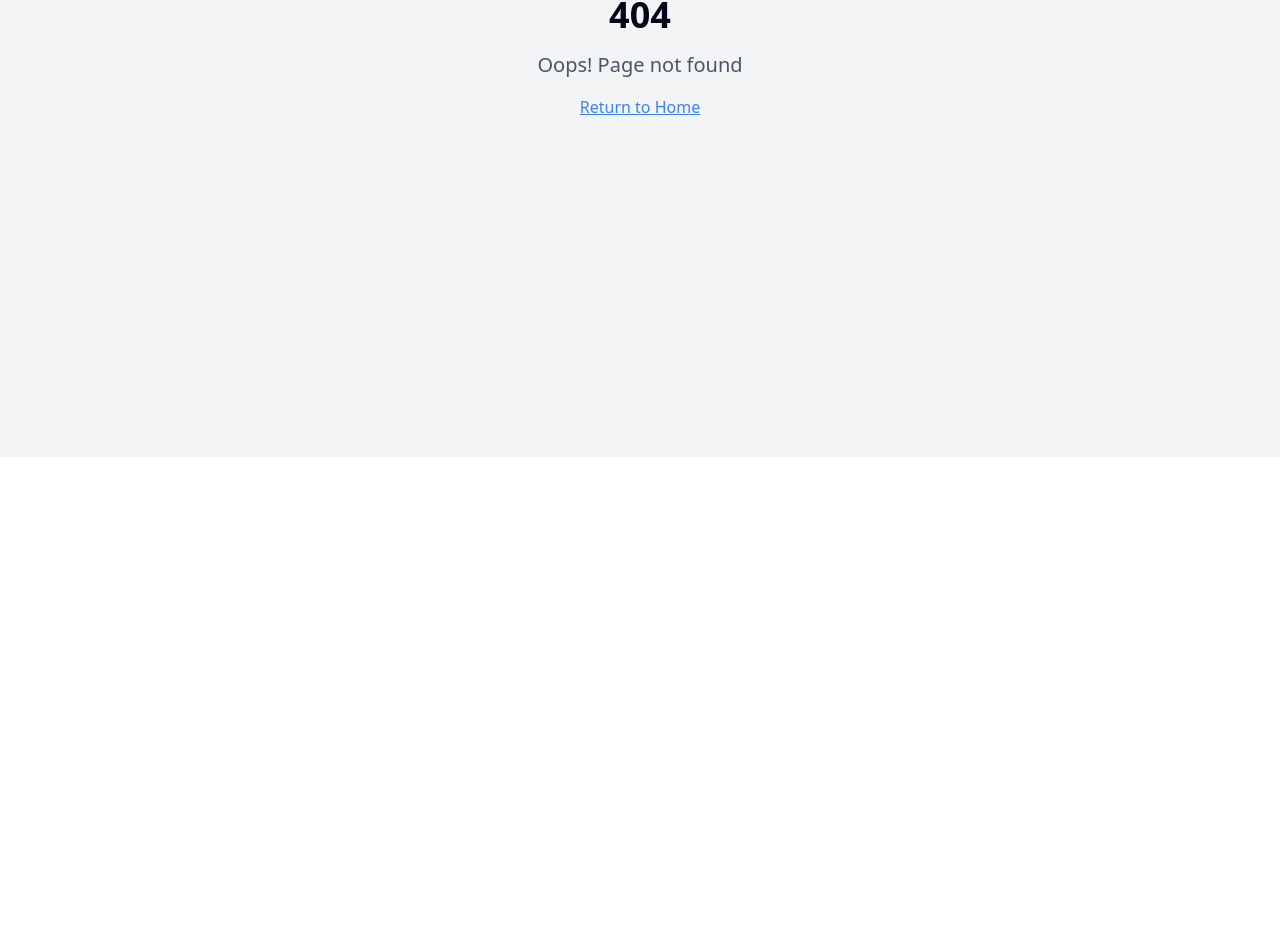
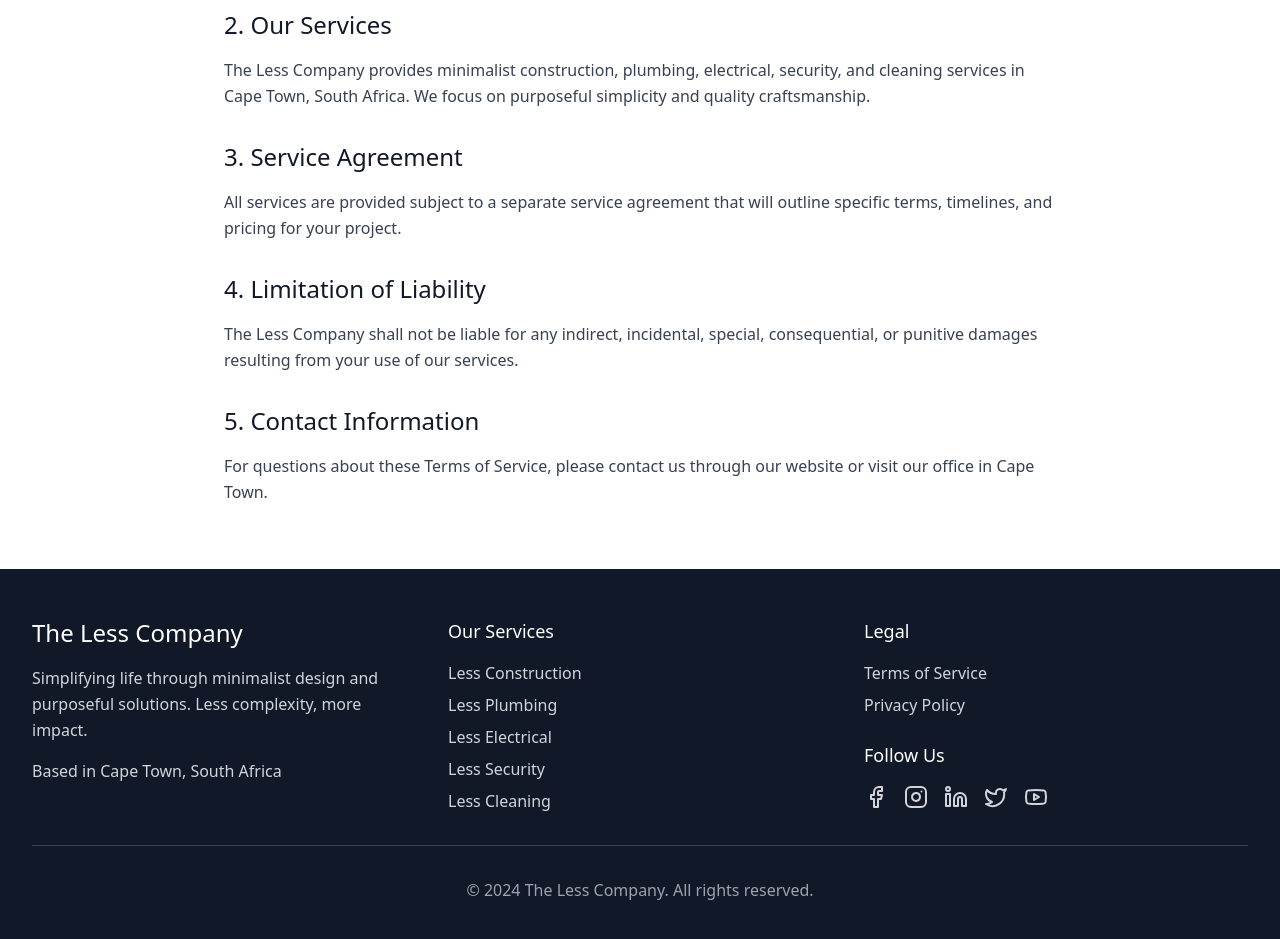
Before and after one commit to soft-glitch-solutions/less-is-more-pages, a React (Vite) app: page /terms in a window 1280 px wide. Before the commit this address had no page. Shown: the part 343-1282 px from the top of the page. Before the commit the page ends 800 px from the top, so only its background shows below. Built offline with nearby package versions, Linux system fonts and the light colour scheme.

Commit message:
Add footer
Add a footer with social media links, terms of service, privacy policy, and location information.

```diff
--- a/src/App.tsx
+++ b/src/App.tsx
@@ -10,6 +10,8 @@ import PlumbingPage from "./pages/PlumbingPage";
 import ElectricalPage from "./pages/ElectricalPage";
 import SecurityPage from "./pages/SecurityPage";
 import CleaningPage from "./pages/CleaningPage";
+import TermsPage from "./pages/TermsPage";
+import PrivacyPage from "./pages/PrivacyPage";
 import NotFound from "./pages/NotFound";
 
 const queryClient = new QueryClient();
@@ -27,6 +29,8 @@ const App = () => (
           <Route path="/electrical" element={<ElectricalPage />} />
           <Route path="/security" element={<SecurityPage />} />
           <Route path="/cleaning" element={<CleaningPage />} />
+          <Route path="/terms" element={<TermsPage />} />
+          <Route path="/privacy" element={<PrivacyPage />} />
           {/* ADD ALL CUSTOM ROUTES ABOVE THE CATCH-ALL "*" ROUTE */}
           <Route path="*" element={<NotFound />} />
         </Routes>
--- /dev/null
+++ b/src/components/Footer.tsx
@@ -0,0 +1,125 @@
+
+import { Facebook, Instagram, Linkedin, Twitter, Youtube } from 'lucide-react';
+import { Link } from 'react-router-dom';
+
+const Footer = () => {
+  return (
+    <footer className="bg-gray-900 text-white py-12">
+      <div className="max-w-7xl mx-auto px-4 sm:px-6 lg:px-8">
+        <div className="grid grid-cols-1 md:grid-cols-3 gap-8 mb-8">
+          {/* Company Info */}
+          <div>
+            <h3 className="text-2xl font-extralight mb-4">The Less Company</h3>
+            <p className="text-gray-300 font-light leading-relaxed mb-4">
+              Simplifying life through minimalist design and purposeful solutions.
+              Less complexity, more impact.
+            </p>
+            <p className="text-gray-300 font-light">
+              Based in Cape Town, South Africa
+            </p>
+          </div>
+
+          {/* Services */}
+          <div>
+            <h4 className="text-lg font-light mb-4">Our Services</h4>
+            <ul className="space-y-2 text-gray-300 font-light">
+              <li>
+                <Link to="/construction" className="hover:text-white transition-colors">
+                  Less Construction
+                </Link>
+              </li>
+              <li>
+                <Link to="/plumbing" className="hover:text-white transition-colors">
+                  Less Plumbing
+                </Link>
+              </li>
+              <li>
+                <Link to="/electrical" className="hover:text-white transition-colors">
+                  Less Electrical
+                </Link>
+              </li>
+              <li>
+                <Link to="/security" className="hover:text-white transition-colors">
+                  Less Security
+                </Link>
+              </li>
+              <li>
+                <Link to="/cleaning" className="hover:text-white transition-colors">
+                  Less Cleaning
+                </Link>
+              </li>
+            </ul>
+          </div>
+
+          {/* Legal & Contact */}
+          <div>
+            <h4 className="text-lg font-light mb-4">Legal</h4>
+            <ul className="space-y-2 text-gray-300 font-light mb-6">
+              <li>
+                <Link to="/terms" className="hover:text-white transition-colors">
+                  Terms of Service
+                </Link>
+              </li>
+              <li>
+                <Link to="/privacy" className="hover:text-white transition-colors">
+                  Privacy Policy
+                </Link>
+              </li>
+            </ul>
+
+            {/* Social Media */}
+            <div>
+              <h4 className="text-lg font-light mb-4">Follow Us</h4>
+              <div className="flex space-x-4">
+                <a
+                  href="#"
+                  className="text-gray-300 hover:text-white transition-colors"
+                  aria-label="Facebook"
+                >
+                  <Facebook size={24} />
+                </a>
+                <a
+                  href="#"
+                  className="text-gray-300 hover:text-white transition-colors"
+                  aria-label="Instagram"
+                >
+                  <Instagram size={24} />
+                </a>
+                <a
+                  href="#"
+                  className="text-gray-300 hover:text-white transition-colors"
+                  aria-label="LinkedIn"
+                >
+                  <Linkedin size={24} />
+                </a>
+                <a
+                  href="#"
+                  className="text-gray-300 hover:text-white transition-colors"
+                  aria-label="Twitter"
+                >
+                  <Twitter size={24} />
+                </a>
+                <a
+                  href="#"
+                  className="text-gray-300 hover:text-white transition-colors"
+                  aria-label="YouTube"
+                >
+                  <Youtube size={24} />
+                </a>
+              </div>
+            </div>
+          </div>
+        </div>
+
+        {/* Bottom Border */}
+        <div className="border-t border-gray-700 pt-8">
+          <p className="text-center text-gray-400 font-light">
+            © 2024 The Less Company. All rights reserved.
+          </p>
+        </div>
+      </div>
+    </footer>
+  );
+};
+
+export default Footer;
--- a/src/pages/Index.tsx
+++ b/src/pages/Index.tsx
@@ -5,6 +5,7 @@ import About from '../components/About';
 import Team from '../components/Team';
 import Contact from '../components/Contact';
 import Navigation from '../components/Navigation';
+import Footer from '../components/Footer';
 
 const Index = () => {
   return (
@@ -15,6 +16,7 @@ const Index = () => {
       <About />
       <Team />
       <Contact />
+      <Footer />
     </div>
   );
 };
--- /dev/null
+++ b/src/pages/PrivacyPage.tsx
@@ -0,0 +1,67 @@
+
+import Navigation from '../components/Navigation';
+import Footer from '../components/Footer';
+
+const PrivacyPage = () => {
+  return (
+    <div className="min-h-screen bg-white">
+      <Navigation />
+
+      <main className="pt-20 pb-16">
+        <div className="max-w-4xl mx-auto px-4 sm:px-6 lg:px-8">
+          <div className="text-center mb-12">
+            <h1 className="text-4xl md:text-5xl font-extralight text-gray-900 mb-4">
+              Privacy Policy
+            </h1>
+            <p className="text-lg text-gray-600 font-light">
+              Last updated: December 2024
+            </p>
+          </div>
+
+          <div className="prose prose-lg max-w-none">
+            <div className="space-y-8 text-gray-700 font-light leading-relaxed">
+              <section>
+                <h2 className="text-2xl font-light text-gray-900 mb-4">1. Information We Collect</h2>
+                <p>
+                  We collect information you provide directly to us, such as when you request our services, contact us, or sign up for our newsletter.
+                </p>
+              </section>
+
+              <section>
+                <h2 className="text-2xl font-light text-gray-900 mb-4">2. How We Use Your Information</h2>
+                <p>
+                  We use the information we collect to provide, maintain, and improve our services, process transactions, and communicate with you about our services.
+                </p>
+              </section>
+
+              <section>
+                <h2 className="text-2xl font-light text-gray-900 mb-4">3. Information Sharing</h2>
+                <p>
+                  We do not sell, trade, or otherwise transfer your personal information to third parties without your consent, except as described in this policy.
+                </p>
+              </section>
+
+              <section>
+                <h2 className="text-2xl font-light text-gray-900 mb-4">4. Data Security</h2>
+                <p>
+                  We implement appropriate security measures to protect your personal information against unauthorized access, alteration, disclosure, or destruction.
+                </p>
+              </section>
+
+              <section>
+                <h2 className="text-2xl font-light text-gray-900 mb-4">5. Contact Us</h2>
+                <p>
+                  If you have any questions about this Privacy Policy, please contact us through our website or visit our office in Cape Town, South Africa.
+                </p>
+              </section>
+            </div>
+          </div>
+        </div>
+      </main>
+
+      <Footer />
+    </div>
+  );
+};
+
+export default PrivacyPage;
--- /dev/null
+++ b/src/pages/TermsPage.tsx
@@ -0,0 +1,67 @@
+
+import Navigation from '../components/Navigation';
+import Footer from '../components/Footer';
+
+const TermsPage = () => {
+  return (
+    <div className="min-h-screen bg-white">
+      <Navigation />
+
+      <main className="pt-20 pb-16">
+        <div className="max-w-4xl mx-auto px-4 sm:px-6 lg:px-8">
+          <div className="text-center mb-12">
+            <h1 className="text-4xl md:text-5xl font-extralight text-gray-900 mb-4">
+              Terms of Service
+            </h1>
+            <p className="text-lg text-gray-600 font-light">
+              Last updated: December 2024
+            </p>
+          </div>
+
+          <div className="prose prose-lg max-w-none">
+            <div className="space-y-8 text-gray-700 font-light leading-relaxed">
+              <section>
+                <h2 className="text-2xl font-light text-gray-900 mb-4">1. Acceptance of Terms</h2>
+                <p>
+                  By accessing and using The Less Company's services, you accept and agree to be bound by the terms and provision of this agreement.
+                </p>
+              </section>
+
+              <section>
+                <h2 className="text-2xl font-light text-gray-900 mb-4">2. Our Services</h2>
+                <p>
+                  The Less Company provides minimalist construction, plumbing, electrical, security, and cleaning services in Cape Town, South Africa. We focus on purposeful simplicity and quality craftsmanship.
+                </p>
+              </section>
+
+              <section>
+                <h2 className="text-2xl font-light text-gray-900 mb-4">3. Service Agreement</h2>
+                <p>
+                  All services are provided subject to a separate service agreement that will outline specific terms, timelines, and pricing for your project.
+                </p>
+              </section>
+
+              <section>
+                <h2 className="text-2xl font-light text-gray-900 mb-4">4. Limitation of Liability</h2>
+                <p>
+                  The Less Company shall not be liable for any indirect, incidental, special, consequential, or punitive damages resulting from your use of our services.
+                </p>
+              </section>
+
+              <section>
+                <h2 className="text-2xl font-light text-gray-900 mb-4">5. Contact Information</h2>
+                <p>
+                  For questions about these Terms of Service, please contact us through our website or visit our office in Cape Town.
+                </p>
+              </section>
+            </div>
+          </div>
+        </div>
+      </main>
+
+      <Footer />
+    </div>
+  );
+};
+
+export default TermsPage;
```
